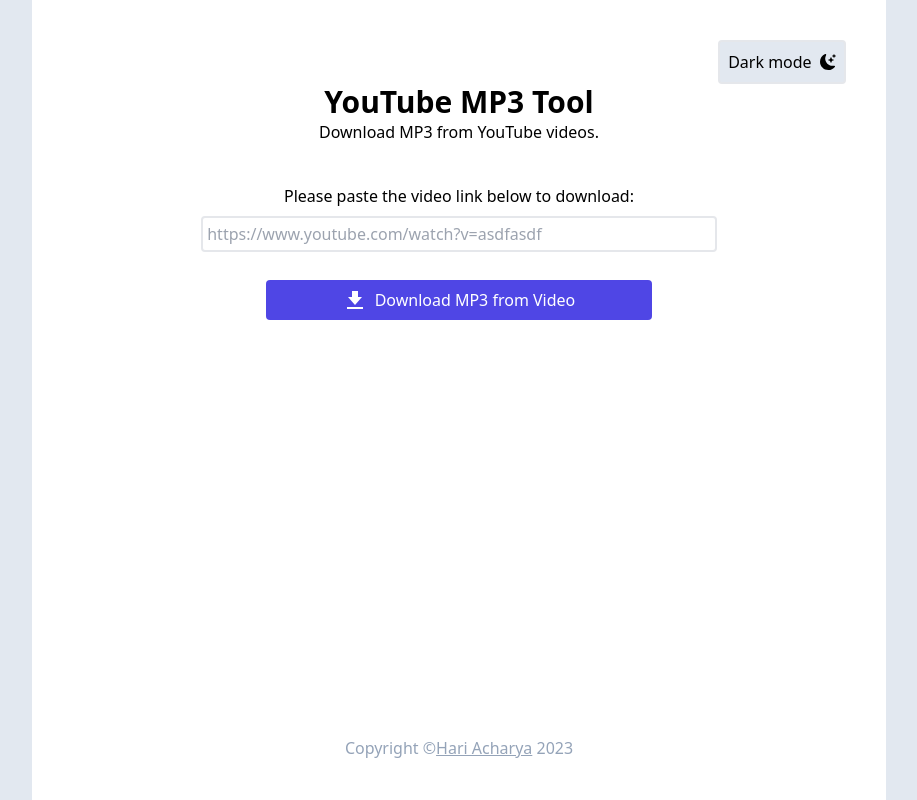
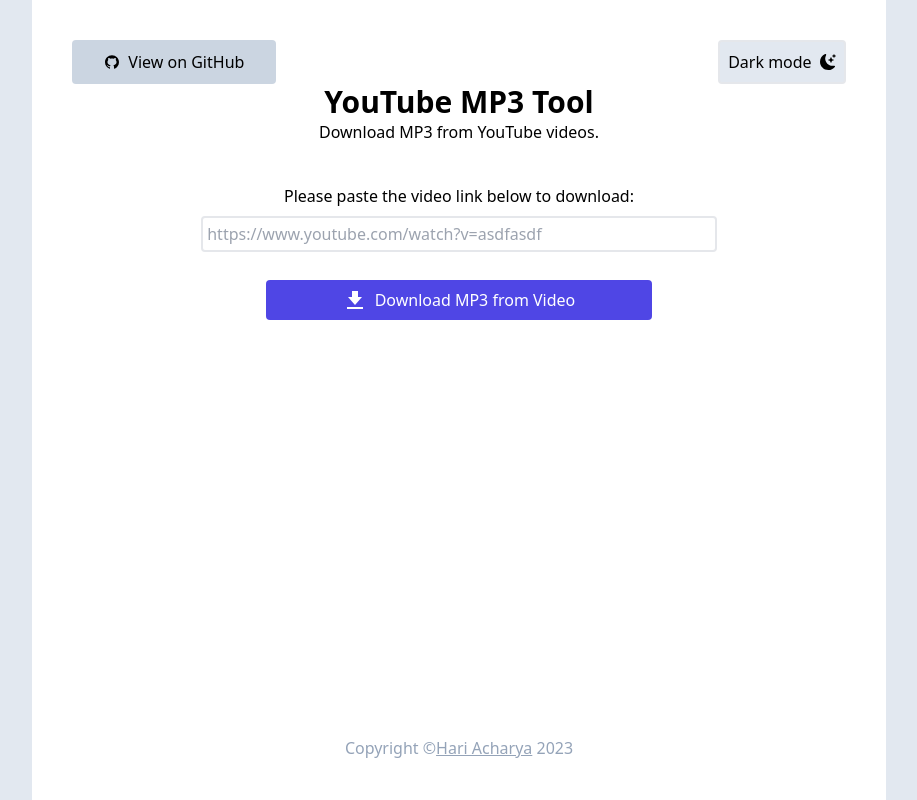
Before and after one commit to hariacharya80/youtube-mp3-downloader, a React (Vite) app: page / in a window 1280 px wide. Shown: the whole page, without its empty margins (181-1098 px from the left). Built offline with nearby package versions, Linux system fonts and the light colour scheme.

Commit message:
frontend done

```diff
--- a/src/App.tsx
+++ b/src/App.tsx
@@ -3,6 +3,7 @@ import Footer from "./components/footer";
 import Header from "./components/Header";
 import { BiSolidDownload } from "react-icons/bi";
 import { BsFillMoonStarsFill, BsFillSunFill } from "react-icons/bs";
+import { AiOutlineGithub } from "react-icons/ai";
 
 function App() {
   const [darkMode, setDarkMode] = useState(false);
@@ -18,7 +19,18 @@ function App() {
   return (
     <section className="h-screen w-screen bg-slate-200 dark:bg-slate-800 dark:text-white flex justify-center">
       <div className="flex flex-col w-full md:w-1/2 xl:w-2/3 p-10 dark:bg-slate-900 bg-white items-center">
-        <div className="w-full flex justify-end gap-2">
+        <div className="w-full flex justify-between gap-2 ">
+          <div
+            onClick={() =>
+              window.open(
+                "https://www.github.com/hariacharya80/youtube-mp3-downloader"
+              )
+            }
+            className="flex rounded hover:bg-slate-800 dark:bg-slate-700 dark:border-black dark:hover:bg-slate-800 hover:text-white cursor-pointer transition-colors py-1 gap-2 items-center bg-slate-300 px-8 "
+          >
+            <AiOutlineGithub />
+            <span>View on GitHub</span>
+          </div>
           <button onClick={() => setDarkMode((prev) => !prev)}>
             {darkMode ? (
               <div className="flex justify-center items-center gap-2 border-2 p-2 rounded bg-slate-200 dark:bg-slate-800 dark:border-black hover:dark:bg-slate-600 transition-colors">
```
